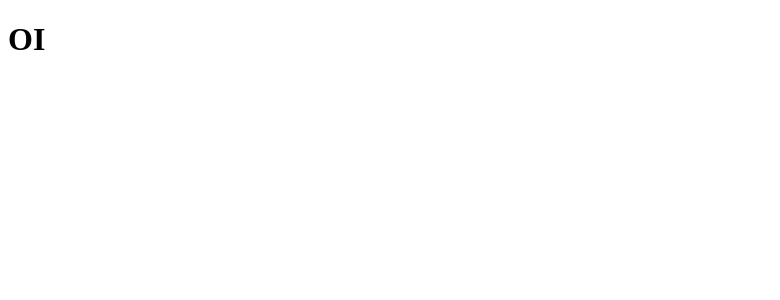
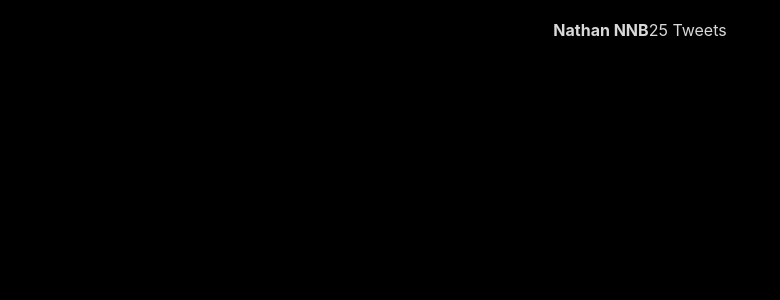
Before and after one commit to NathanNNB/Twitter-Clone, a React (Create React App) app: page / in a window 1280 px wide. Shown: the top 300 px of the page, without its empty margins (0-780 px from the left). Built offline with nearby package versions, Linux system fonts and the light colour scheme.

Commit message:
Commit 2
Criando os Components

```diff
--- a/src/App.tsx
+++ b/src/App.tsx
@@ -1,9 +1,14 @@
 import React from 'react';
 
-
+import GlobalStyles from './styles/GlobalStyles';
+import Layout from './components/Layout';
 function App() {
   return (
-    <h1>OI</h1>
+    <>
+    <Layout/>
+
+    <GlobalStyles/>
+    </>
   );
 }
 
--- /dev/null
+++ b/src/components/Layout/index.tsx
@@ -0,0 +1,23 @@
+import React from 'react';
+import Main from '../Main';
+
+import { Container, Wrapper } from './styles';
+
+const layout: React.FC = () => {
+  return (
+    <Container>
+        <Wrapper>
+
+            {/* <MenuBar/> */}
+            <Main/>
+            {/* <SideBar/> */}
+
+
+        </Wrapper>
+
+    </Container>
+
+  )
+}
+
+export default layout;
--- /dev/null
+++ b/src/components/Layout/styles.ts
@@ -0,0 +1,15 @@
+import styled from "styled-components";
+
+export const Container = styled.div`
+   background: var(--primary);
+`
+;
+
+export const Wrapper = styled.div`
+   height: 100%;
+   max-width: 1280px;
+   margin: 0;
+   display: flex;
+   justify-content: center;
+`
+;
--- /dev/null
+++ b/src/components/Main/index.tsx
@@ -0,0 +1,32 @@
+import React from 'react';
+
+import { Container, Header, BackIcon,ProfileInfo } from './styles';
+
+const Main: React.FC = () => {
+  return (
+  <Container>
+      <Header>
+          <button>
+              <BackIcon/>
+          </button>
+            <ProfileInfo>
+                <strong>Nathan NNB</strong>
+                <span>25 Tweets</span>
+
+            </ProfileInfo>
+      </Header>
+
+      {/* <Profile></Profile> */}
+      {/* <BottomMenu> */}
+        {/* <HomeIcon/> */}
+        {/* <SearchIcon/> */}
+        {/* <BellIcon/> */}
+        {/* <EmailIcon/> */}
+
+
+      {/* <BottomMenu/> */}
+  </Container>
+  );
+}
+
+export default Main;
--- /dev/null
+++ b/src/components/Main/styles.ts
@@ -0,0 +1,6 @@
+import styled from "styled-components";
+
+export const  Container  = styled.div``;
+export const  Header = styled.div``;
+export const  BackIcon = styled.div``;
+export const  ProfileInfo = styled.div``;
--- /dev/null
+++ b/src/styles/GlobalStyles.ts
@@ -0,0 +1,37 @@
+import { createGlobalStyle } from 'styled-components';
+
+export default createGlobalStyle`
+  * {
+    margin: 0;
+    padding: 0;
+    box-sizing: border-box;
+    color: var(--white);
+  }
+  html, body, #root {
+    max-height: 100vh;
+    max-width: 100vw;
+    width: 100%;
+    height: 100%;
+  }
+  *, button, input {
+    border: 0;
+    background: none;
+    font-family: -apple-system, system-ui, BlinkMacSystemFont, 'Segoe UI', Roboto, 'Helvetica Neue', Ubuntu, Arial, sans-serif;
+  }
+  html {
+    background: var(--primary);
+  }
+  :root {
+    --primary: #000;
+    --secondary: #15181C;
+    --search: #202327;
+    --white: #D9D9D9;
+    --gray: #7A7A7A;
+    --outline: #2F3336;
+    --retweet: #00C06B;
+    --like: #E8265E;
+    --twitter: #33A1F2;
+    --twitter-dark-hover: #011017;
+    --twitter-light-hover: #2C8ED6;
+  }
+`;
--- a/tsconfig.json
+++ b/tsconfig.json
@@ -15,7 +15,7 @@
     "module": "esnext",
     "moduleResolution": "node",
     "resolveJsonModule": true,
-    "isolatedModules": false,
+    "isolatedModules": true,
     "noEmit": true,
     "jsx": "react"
   },
```
